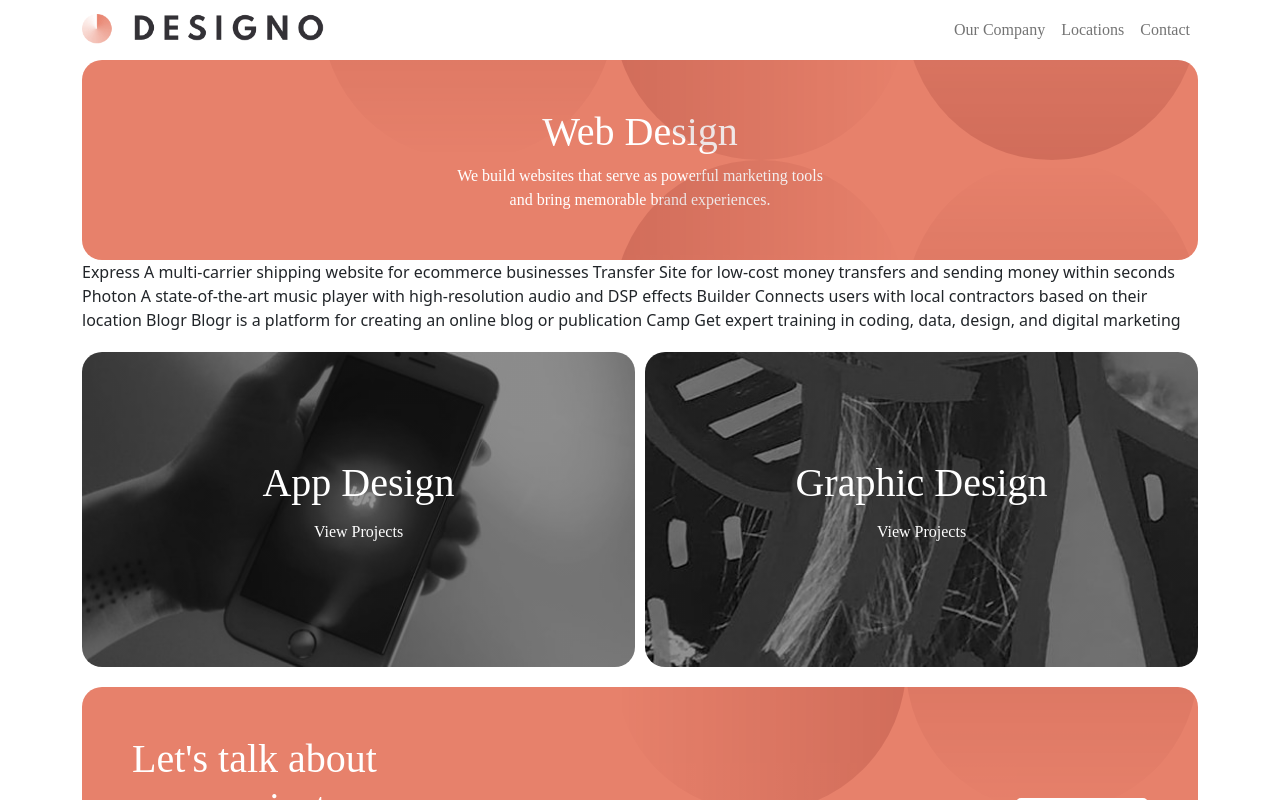
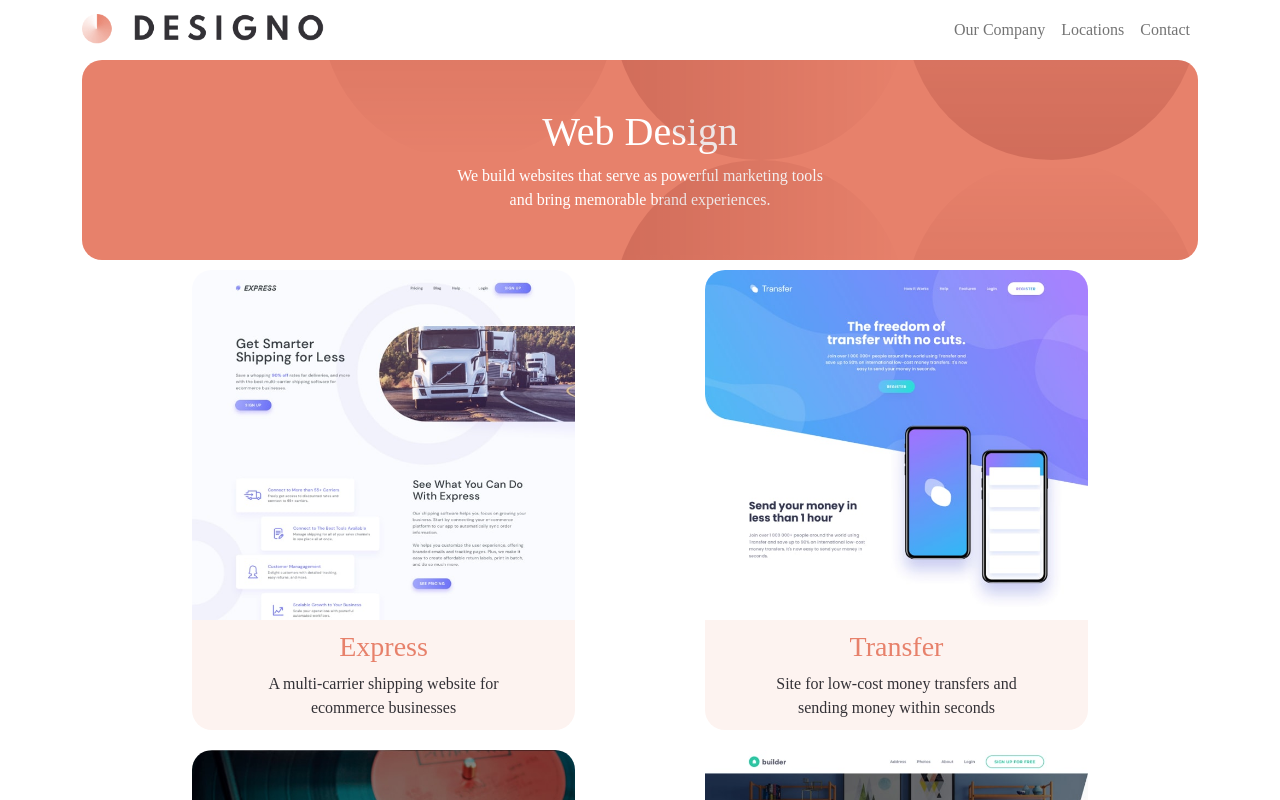
Before and after one commit to thomasgilmore/designo-multi-page-website, a React (Create React App) app: page /web-design in a window 1280 px wide. Shown: the top 800 px of the page. Built offline with nearby package versions, Linux system fonts and the light colour scheme.

Commit message:
working on Web Design Page

```diff
--- a/src/Components/WebDesign.js
+++ b/src/Components/WebDesign.js
@@ -1,12 +1,15 @@
 import './webdesign.css';
-import React from 'react';
+import React, { useContext } from 'react';
+import { DesignoContext } from '../Context/Context';
 import Container from 'react-bootstrap/Container';
 import AppDesignCard from './AppDesignCard';
 import GraphicDesignCard from './GraphicDesignCard';
 import GetInTouch from './GetInTouch';
 import bgPatternIntroWeb from '../assets/web-design/desktop/bg-pattern-intro-web.svg';
+import Card from './Card';
 
 export default function WebDesign() {
+  const { webDesignCards } = useContext(DesignoContext);
   return (
     <div>
       <Container>
@@ -17,24 +20,13 @@ export default function WebDesign() {
         <img src={bgPatternIntroWeb} className="bgPatternIntroWeb" alt="Background Pattern Into Web" />
       </div>
 
+      <div className='webDesignCardsDiv'>
 
-    Express
-    A multi-carrier shipping website for ecommerce businesses
+      {webDesignCards.map((card) => {
+        return <Card props={card.title} img={card.img} title={card.title} text1={card.text1} text2={card.text2} />
+      })}
 
-    Transfer
-    Site for low-cost money transfers and sending money within seconds
-
-    Photon
-    A state-of-the-art music player with high-resolution audio and DSP effects
-
-    Builder
-    Connects users with local contractors based on their location
-
-    Blogr
-    Blogr is a platform for creating an online blog or publication
-
-    Camp
-    Get expert training in coding, data, design, and digital marketing
+      </div>
 
       <div className='graphicDesignAndAppDisign'>
 
--- a/src/Components/webdesign.css
+++ b/src/Components/webdesign.css
@@ -22,6 +22,14 @@
   z-index: 5;
 }
 
+.webDesignCardsDiv {
+  display: flex;
+  flex-wrap: wrap;
+  gap: 20px;
+  margin: 10px 0;
+  justify-content: space-evenly;
+}
+
 .graphicDesignAndAppDisign {
   display: flex;
   gap: 10px;
```
